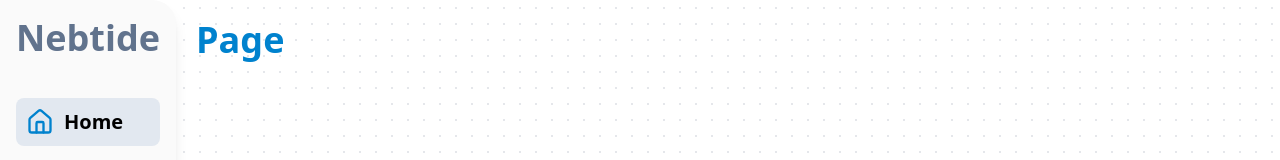
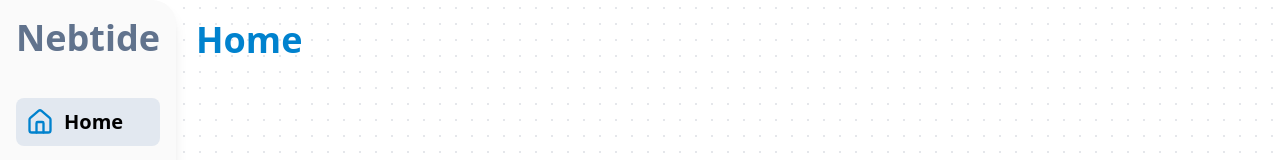
Before and after one commit to TTitanUA/nebtide, a React (Vite) app: page /#/ in a window 1280 px wide. Shown: the top 160 px of the page. Built offline with nearby package versions, Linux system fonts and the light colour scheme.

Commit message:
feat: update Home component title for clarity

```diff
--- a/src/renderer/pages/home.tsx
+++ b/src/renderer/pages/home.tsx
@@ -5,7 +5,7 @@ import { Typography } from '@/components/ui/typography';
 export const Home: FC = () => {
   return (
     <Typography className='text-4xl font-bold' color='primary' variant='h1'>
-      Page
+      Home
     </Typography>
   );
 };
```
